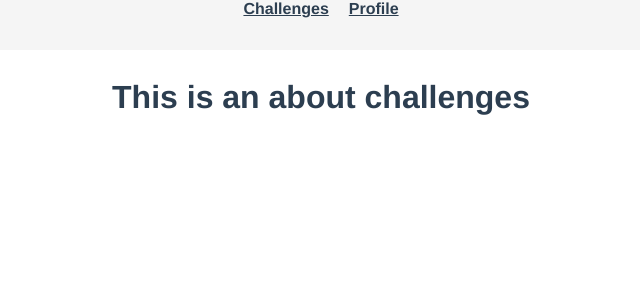
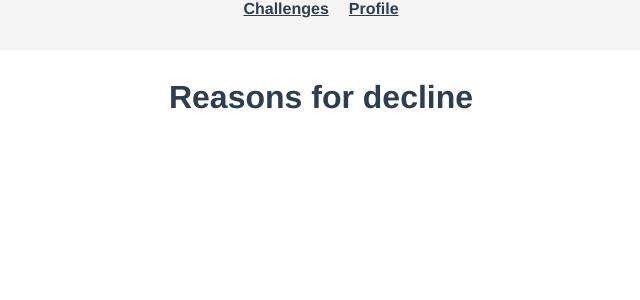
Before and after one commit to raphaelreimann/littlesmiles, a Vue app: page /challenge/rejected in a window 1280 px wide. Shown: the top 300 px of the page, without its empty margins (319-959 px from the left). Built offline with nearby package versions, Linux system fonts and the light colour scheme.

Commit message:
textchages

```diff
--- a/src/views/ChallengeRejected.vue
+++ b/src/views/ChallengeRejected.vue
@@ -1,5 +1,5 @@
 <template>
   <div class="challenge_rejected">
-    <h1>This is an about challenges</h1>
+    <h1>Reasons for decline</h1>
   </div>
 </template>
```
